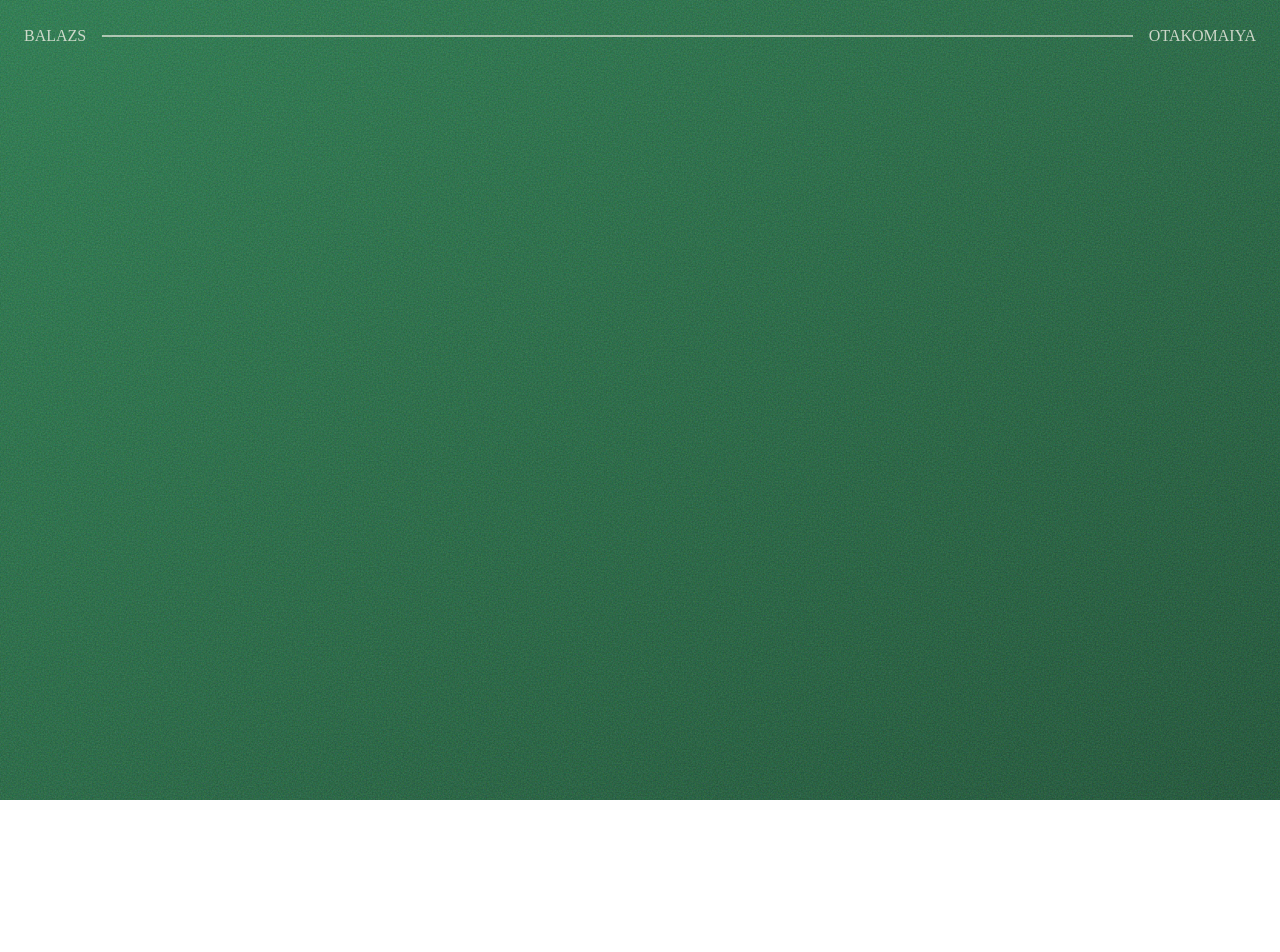
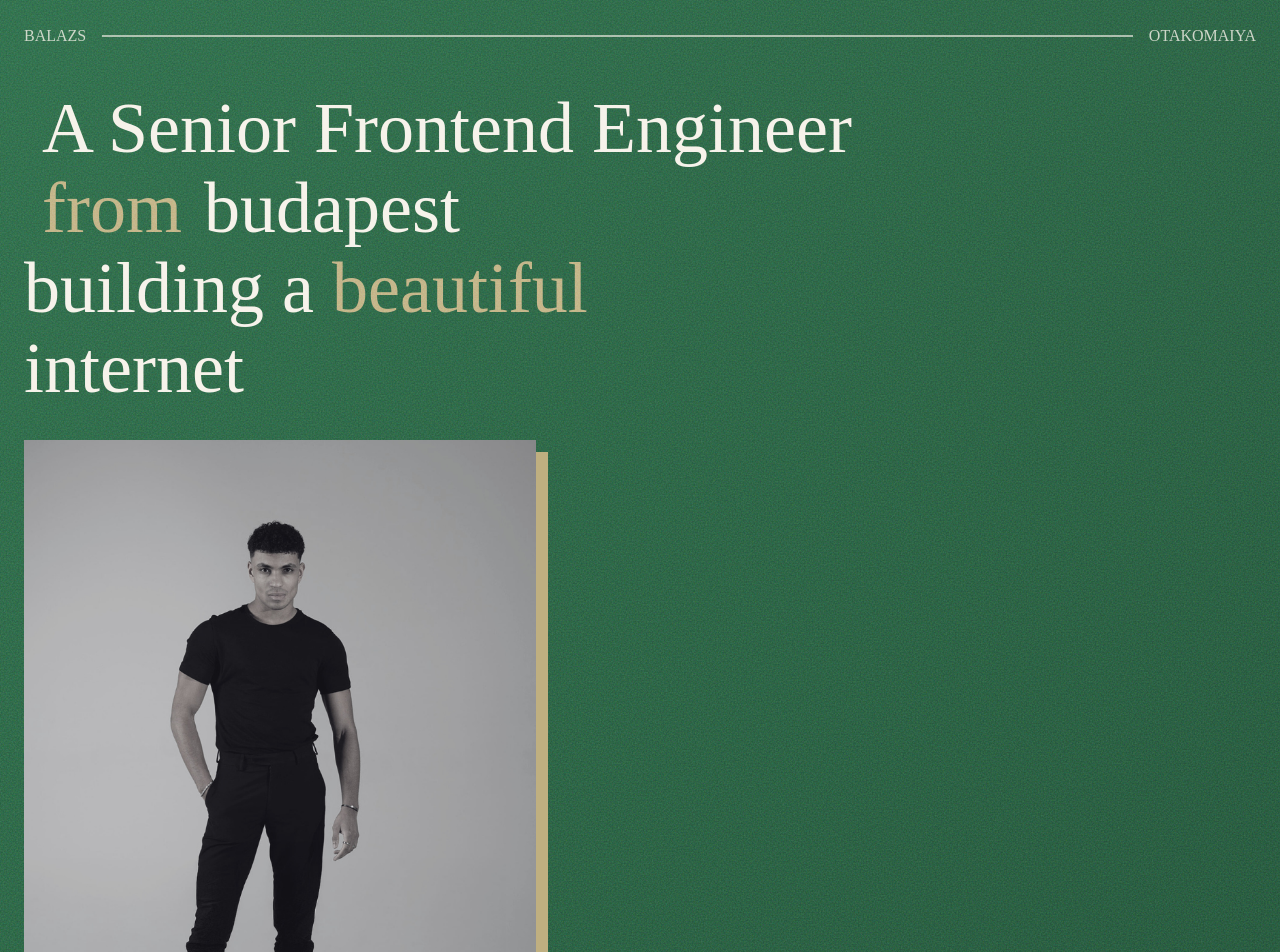
Before and after one commit to balazsotakomaiya/personal-site, a Next.js app: page / in a window 1280 px wide. Shown: the top 952 px of the page. Before the commit the page ends 800 px from the top, so only its background shows below. Built offline with nearby package versions, Linux system fonts and the light colour scheme.

Commit message:
Portrait component

```diff
--- /dev/null
+++ b/app/components/HeroTitle/HeroTitle.tsx
@@ -0,0 +1,17 @@
+import React from "react";
+
+export const HeroTitle: React.FC = () => {
+    const desktopLineBreak = <br className='hidden lg:inline'/>;
+
+    return (
+        <div className='flex align-middle mt-10'>
+            <span className='text-custom-cream text-3xl/11 lg:text-7xl/20'>
+                &nbsp;A Senior Frontend Engineer {desktopLineBreak}
+                &nbsp;<span className='font-serif text-custom-gold pr-1'>from</span> budapest&nbsp;{desktopLineBreak}
+                building a <span className='font-serif text-custom-gold pr-1'>beautiful</span> {desktopLineBreak}
+                internet
+            </span>
+        </div>
+
+    );
+}
--- /dev/null
+++ b/app/components/Portrait/Portrait.tsx
@@ -0,0 +1,12 @@
+import React from "react";
+import Image from "next/image";
+import portrait from '@/public/assets/images/portrait.png';
+
+export const Portrait: React.FC = () => {
+    return (
+        <div className='relative'>
+            <Image className='relative z-20 rounded-md mt-8 lg:rounded-none w-full lg:w-128' src={portrait} alt='Portrait'/>
+            <div className='absolute z-10 bg-custom-gold lg:w-128 h-full top-3 left-3' />
+        </div>
+    );
+}
--- a/app/globals.css
+++ b/app/globals.css
@@ -2,7 +2,7 @@
 
 @theme {
     --color-custom-green: #1E4E33;
-    --color-custom-green-400: #287349;
+    --color-custom-green-400: #286844;
     --color-custom-gold: #BFAF80;
     --color-custom-cream: #F5F1E8;
     --color-custom-brown: #67532F;
--- a/app/page.tsx
+++ b/app/page.tsx
@@ -1,7 +1,16 @@
+import {Fragment} from "react";
 import {MiniHeader} from "@/app/components/MiniHeader/MiniHeader";
+import {HeroTitle} from "@/app/components/HeroTitle/HeroTitle";
+import {Portrait} from "@/app/components/Portrait/Portrait";
 
 export default function Home() {
     return (
-        <MiniHeader/>
+        <Fragment>
+            <MiniHeader/>
+
+            <HeroTitle />
+
+            <Portrait />
+        </Fragment>
     );
 }
```
Also changed, not shown: public/assets/images/portrait.png (added).
